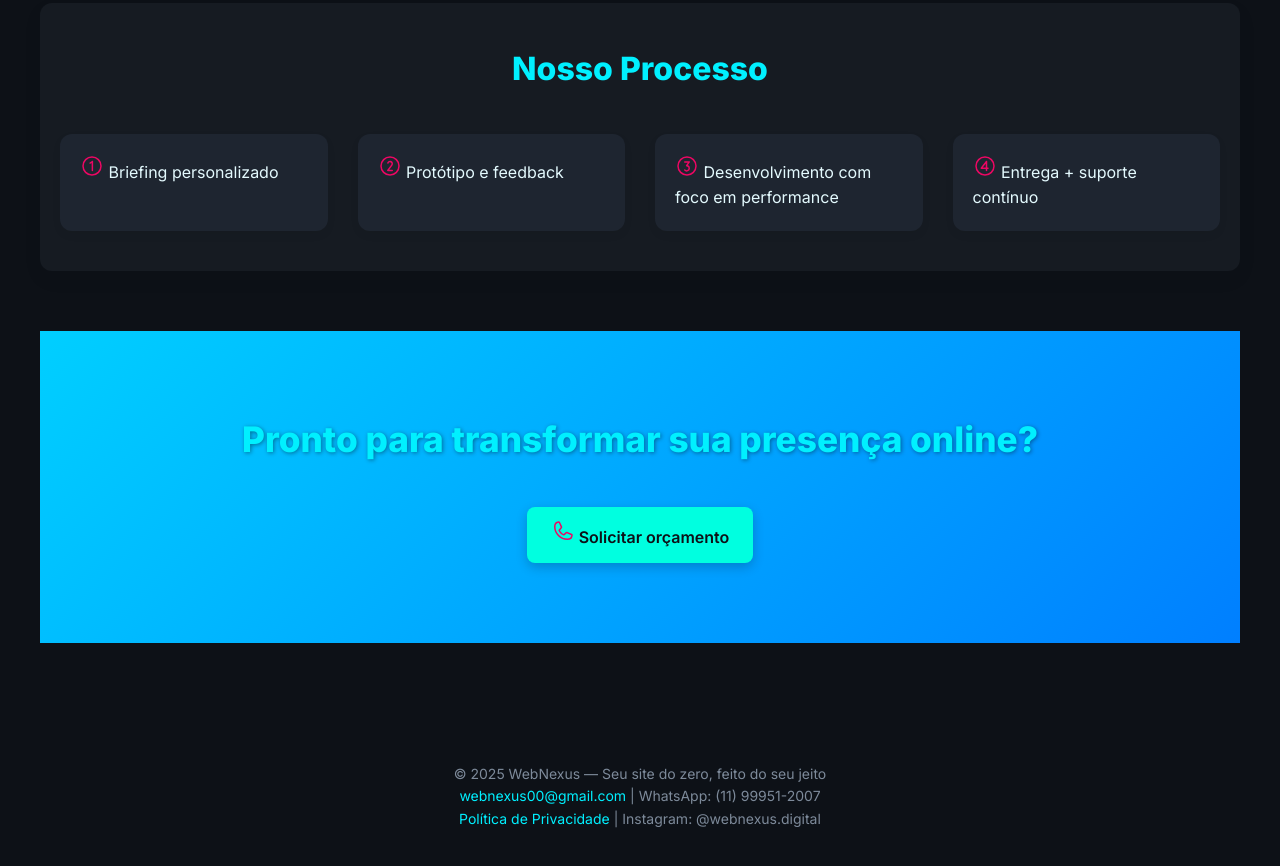
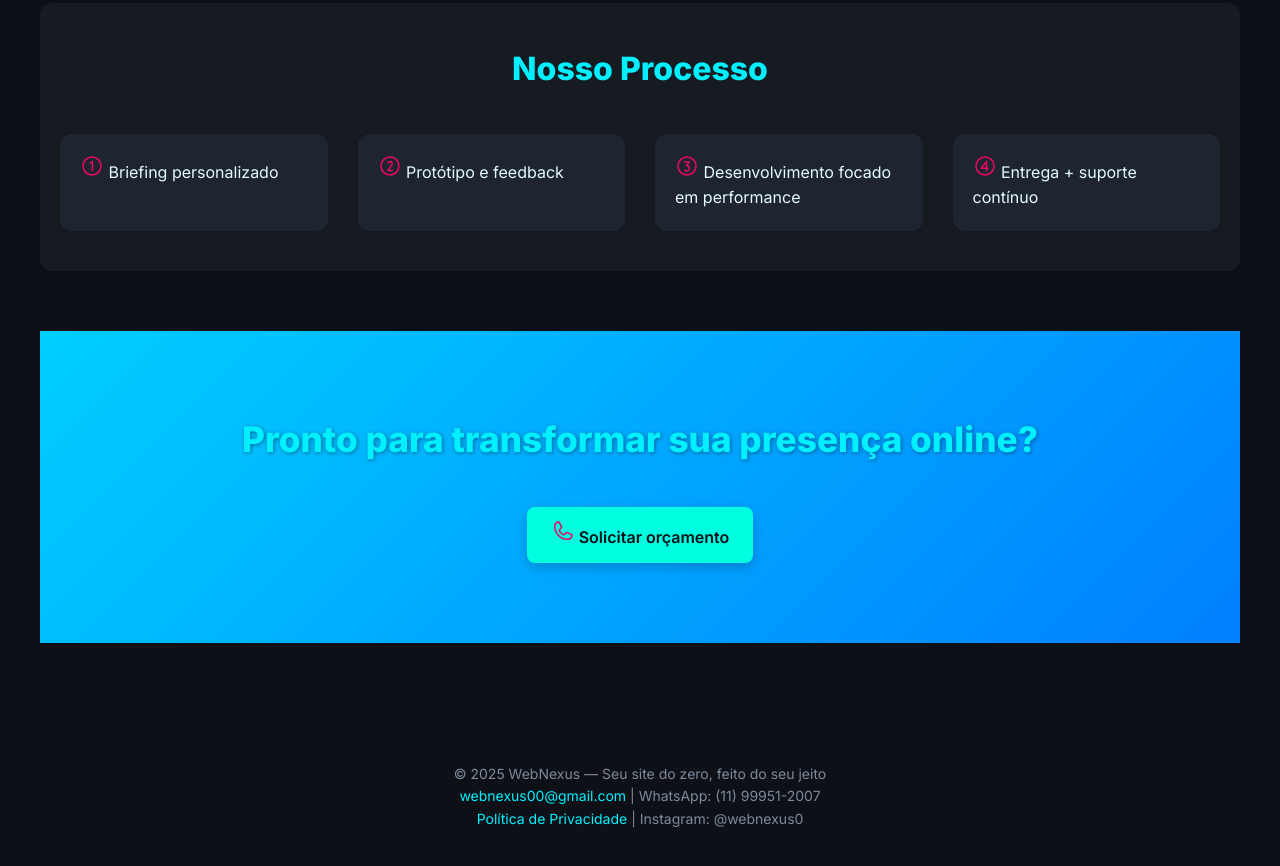
Before and after one commit to Helcio-Nogueira/WebNexus---Site-Principal, a plain HTML site: page index.html in a window 1280 px wide. Shown: the part 2140-3006 px from the top of the page. Drawn offline with Linux system fonts and the light colour scheme.

Commit message:
atualização dos processos

```diff
--- a/index.html
+++ b/index.html
@@ -249,7 +249,7 @@
               d="M128,24A104,104,0,1,0,232,128,104.11,104.11,0,0,0,128,24Zm0,192a88,88,0,1,1,88-88A88.1,88.1,0,0,1,128,216Zm32-64a36,36,0,0,1-61.71,25.19A8,8,0,1,1,109.71,166,20,20,0,1,0,124,132a8,8,0,0,1-6.55-12.59L136.63,92H104a8,8,0,0,1,0-16h48a8,8,0,0,1,6.55,12.59l-21,30A36.07,36.07,0,0,1,160,152Z"
             ></path>
           </svg>
-          Desenvolvimento com foco em performance
+          Desenvolvimento focado em performance
         </div>
         <div class="passo">
           <svg
@@ -298,9 +298,7 @@
         <a href="mailto:webnexus00@gmail.com">webnexus00@gmail.com</a> |
         WhatsApp: (11) 99951-2007
       </p>
-      <p>
-        <a href="#">Política de Privacidade</a> | Instagram: @webnexus.digital
-      </p>
+      <p><a href="#">Política de Privacidade</a> | Instagram: @webnexus0</p>
     </footer>
   </body>
 </html>
```
